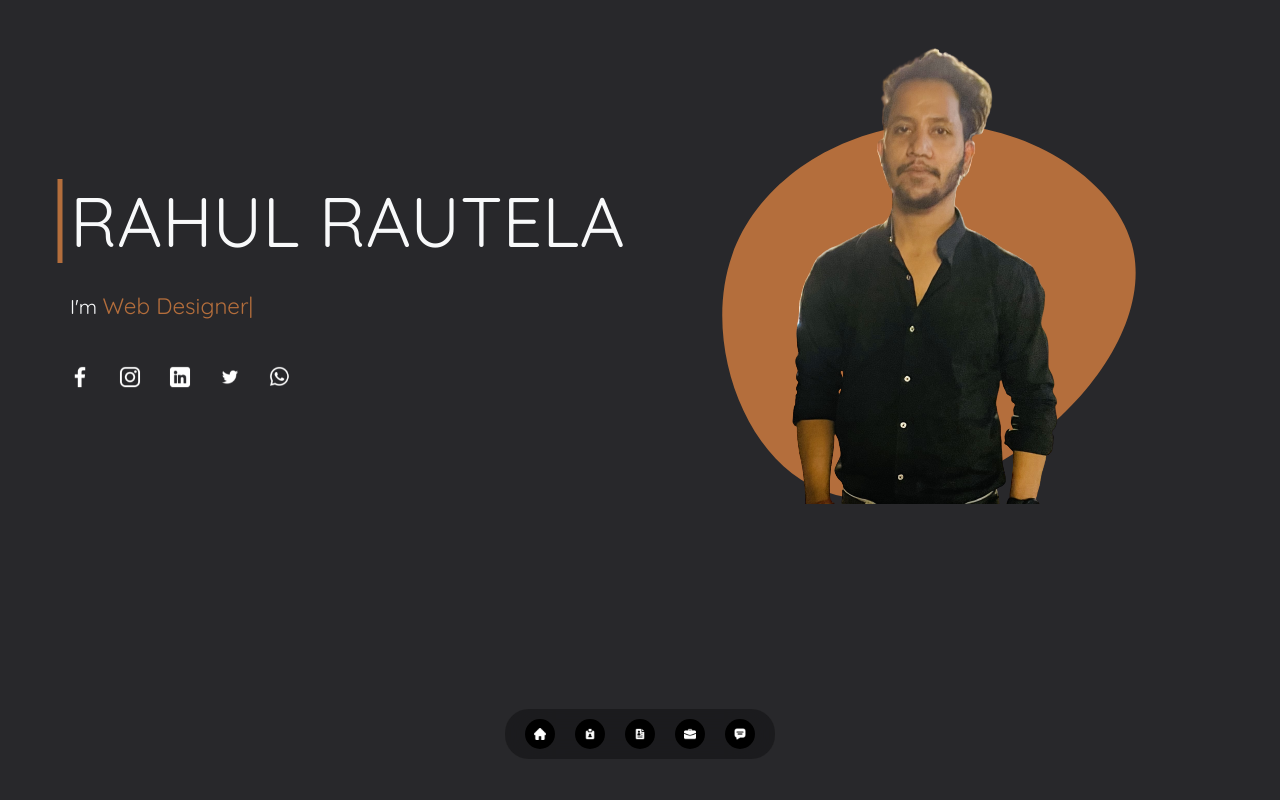
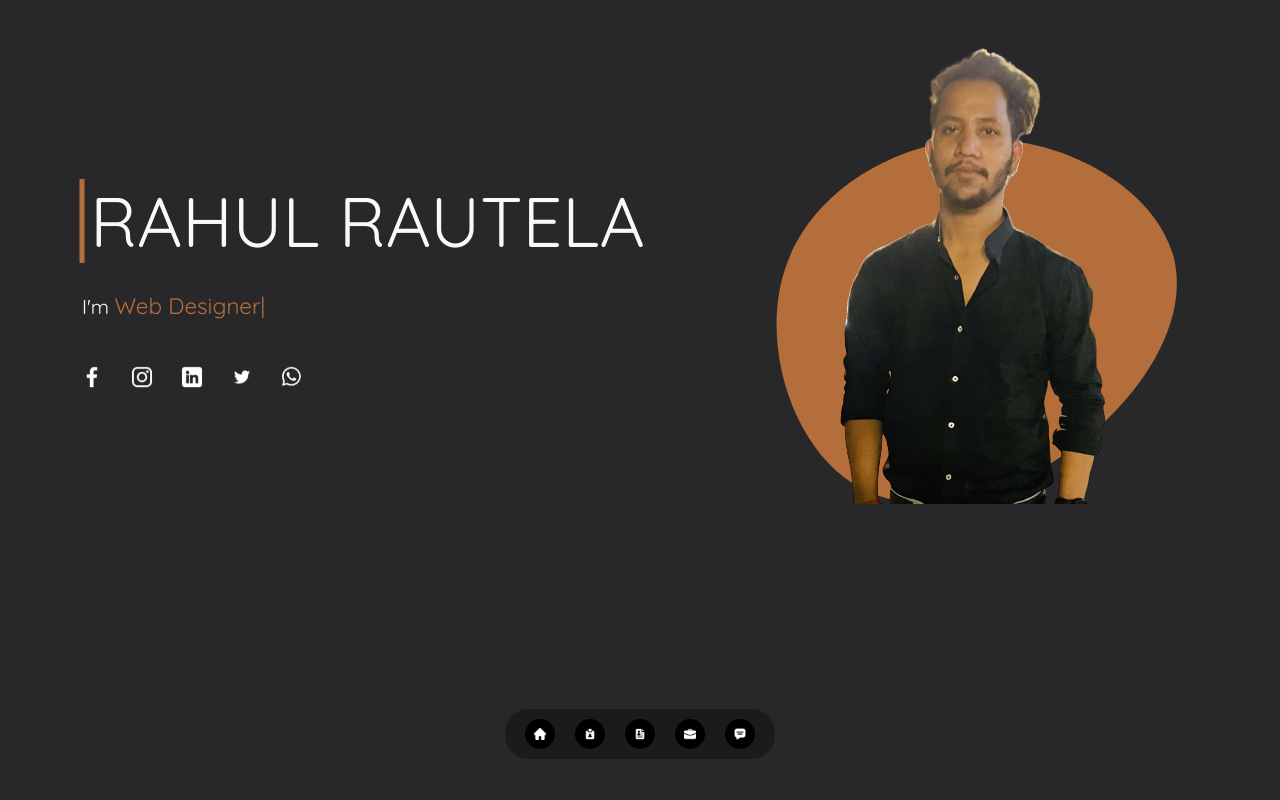
Before and after one commit to rahul995871/portfolio, a React (Vite) app: page / in a window 1280 px wide. Shown: the top 800 px of the page. Built offline with nearby package versions, Linux system fonts and the light colour scheme.

Commit message:
asdsadasdrerwrewr

```diff
--- a/src/components/Home.css
+++ b/src/components/Home.css
@@ -10,7 +10,7 @@
 .s-border::before{
     content: "";
     position: absolute;
-    left: -10px;
+    left: 0;
 
     height: 80%;
     width: 5px;
--- a/src/components/Home.jsx
+++ b/src/components/Home.jsx
@@ -162,9 +162,9 @@ function Home() {
       <div className="section m-0 p-0 home-bg">
         <div className="container">
           <div className="row align-items-center justify-content-center">
-            <div className="col-md-6 py-5 px-0">
+            <div className="col-md-7 py-5 ">
               {/* <p className='prim-color fs-4 mb-2'>Hello, I'm</p> */}
-              <p className="text-light title s-border position-relative">RAHUL RAUTELA</p>
+              <p className="text-light title s-border position-relative px-2">RAHUL RAUTELA</p>
               <span className="text-light fs-5">I'm </span>
 
               <TypeAnimation
@@ -221,7 +221,7 @@ function Home() {
 
             </div>
 
-            <div className="col-md-6 py-5 	  home-blob position-relative text-center" data-aos="zoom-in"data-aos-delay="50"
+            <div className="col-md-5 py-5 	  home-blob position-relative text-center" data-aos="zoom-in"data-aos-delay="50"
     data-aos-duration="1200">
               <img
                 className="position-relative"
```
